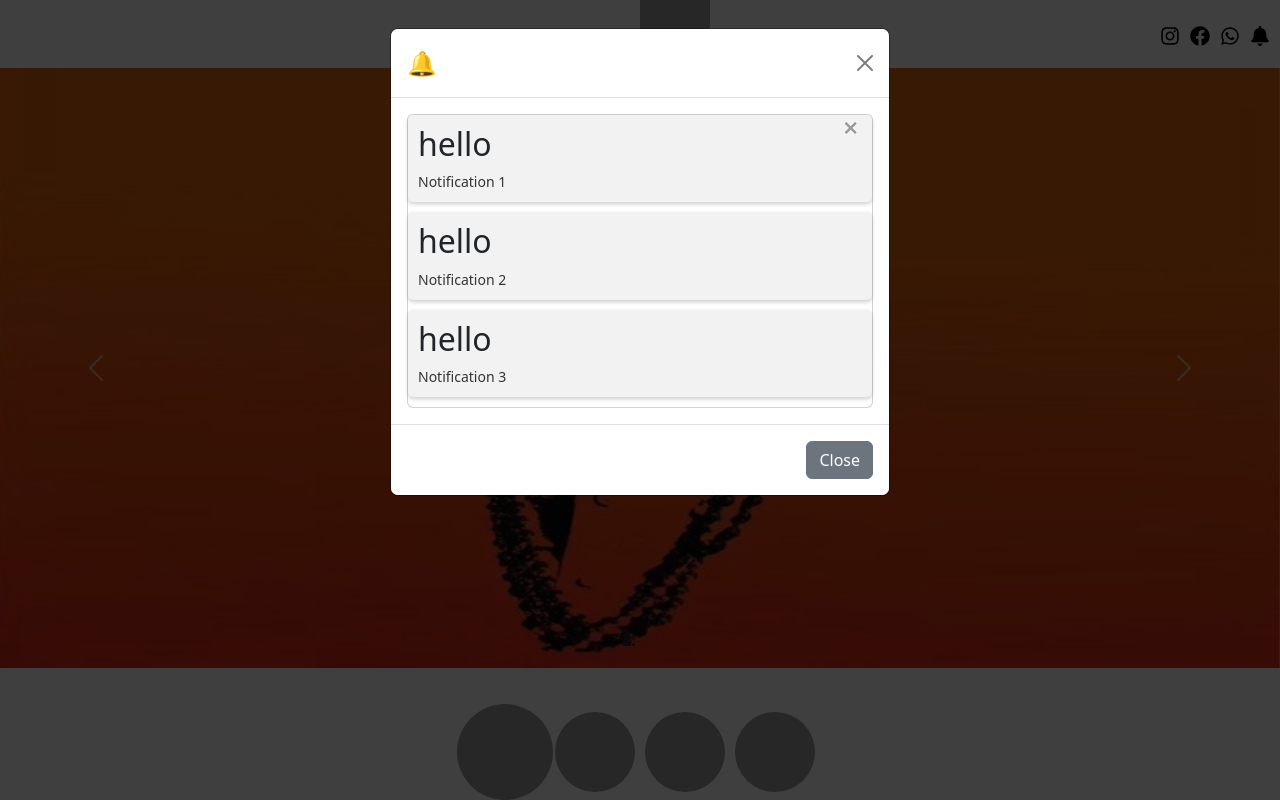
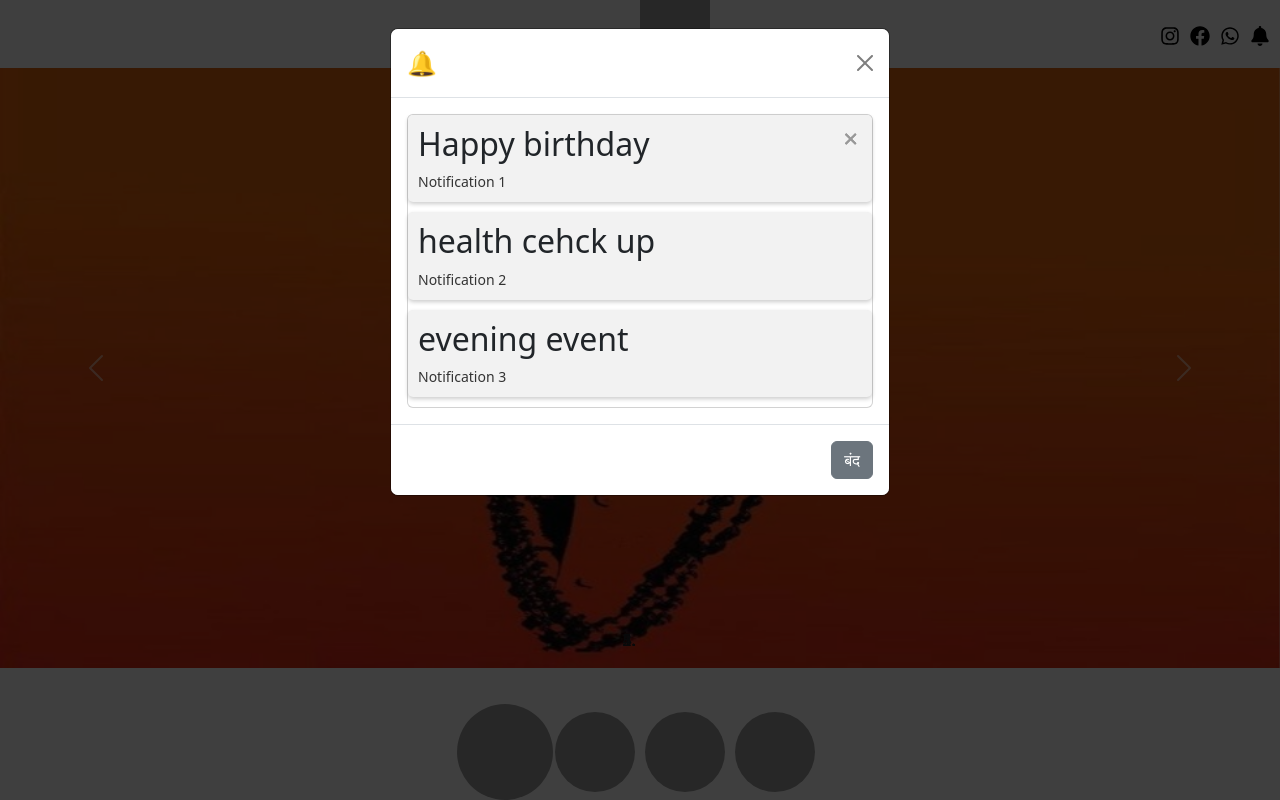
Before and after one commit to vaibhavpalve1234/adinath-palve-org, a React (Create React App) app: page / in a window 1280 px wide. Both pictures are taken after a click on the element 1260 px from the left and 34 px from the top of the page. Shown: the top 800 px of the page. Built offline with nearby package versions, Linux system fonts and the light colour scheme; no server answers; grey boxes are pictures that could not be loaded.

Commit message:
some change
Signed-off-by: vaibhavpalve1234 <vaibhavpalve1234@gmail.com>

```diff
--- a/src/component/Header/HeaderContainer.js
+++ b/src/component/Header/HeaderContainer.js
@@ -50,7 +50,7 @@ const HeaderContainer = () => {
                 </Modal.Body>
                 <Modal.Footer>
                     <Button variant="secondary" onClick={handleCloseModal}>
-                        Close
+                    बंद
                     </Button>
                 </Modal.Footer>
             </Modal>
--- a/src/component/Menu/Menu.js
+++ b/src/component/Menu/Menu.js
@@ -23,7 +23,7 @@ function Menu() {
         </Modal.Body>
         <Modal.Footer>
           <Button variant="secondary" onClick={handleCloseModal}>
-            Close
+          बंद
           </Button>
         </Modal.Footer>
       </Modal>
@@ -36,7 +36,7 @@ function Menu() {
         </Modal.Body>
         <Modal.Footer>
           <Button variant="secondary" onClick={handleCloseModal}>
-            Close
+          बंद
           </Button>
         </Modal.Footer>
       </Modal>
--- a/src/component/Notification/Notification.css
+++ b/src/component/Notification/Notification.css
@@ -14,7 +14,7 @@
 
   .close-btn {
       position: absolute;
-      top: -11px;
+      top: 0px;
       right: 10px;
       padding: 4px;
       border: none;
--- a/src/component/Notification/Notification.js
+++ b/src/component/Notification/Notification.js
@@ -12,9 +12,9 @@ const Notification = () => {
     const [isOpen, setIsOpen] = useState(false);
     const [showModel, setShowModal] = useState(false);
     const [notifications, setNotifications] = useState([
-        { id: 1, message: 'Notification 1', title: "hello" },
-        { id: 2, message: 'Notification 2', title: "hello" },
-        { id: 3, message: 'Notification 3', title: "hello" }
+        { id: 1, message: 'Notification 1', title: "Happy birthday", img:'' },
+        { id: 2, message: 'Notification 2', title: "health cehck up", img:'' },
+        { id: 3, message: 'Notification 3', title: "evening event", img:'' }
     ]);
 
     const handleNotificationClick = () => {
@@ -65,6 +65,7 @@ const Notification = () => {
                             <div className='card'>
                                 {notifications.map((notifi, i) => (
                                     <div key={i} className='notification-card'>
+                                        {/* <img>{notifi.img}</img> */}
                                         <h2>{notifi.title}</h2>
                                         <p>{notifi.message}</p>
                                         <Button className="close-btn" onClick={() => removeNotification(notifi.id)}>&times;</Button>
@@ -75,7 +76,7 @@ const Notification = () => {
                     </Modal.Body>
                     <Modal.Footer>
                         <Button variant="secondary" onClick={handleCloseModal}>
-                            Close
+                        बंद
                         </Button>
                     </Modal.Footer>
                 </Modal>
--- a/src/component/Photo/PhotoGallery.js
+++ b/src/component/Photo/PhotoGallery.js
@@ -143,7 +143,7 @@ const PhotoGallery = () => {
                                 <Slider img={expandPhotoes[expandedImage.i]} />
                             </Modal.Body>
                             <Modal.Footer>
-                                <Button onClick={handleCloseClick}>Close</Button>
+                                <Button onClick={handleCloseClick}>बंद</Button>
                             </Modal.Footer>
                         </Modal>
                     )}
```
